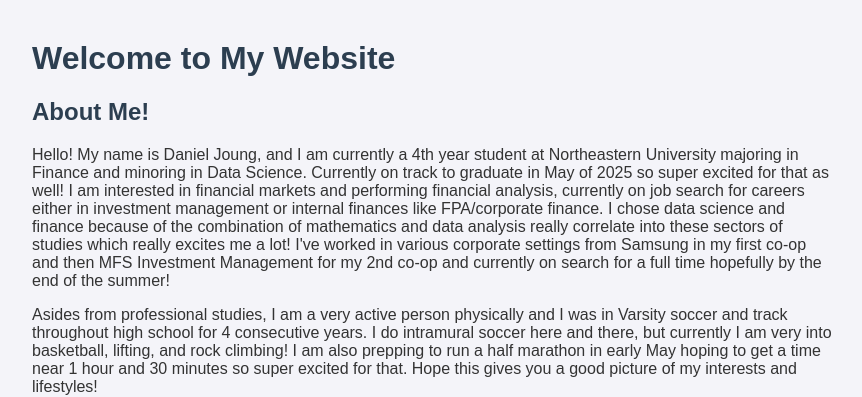
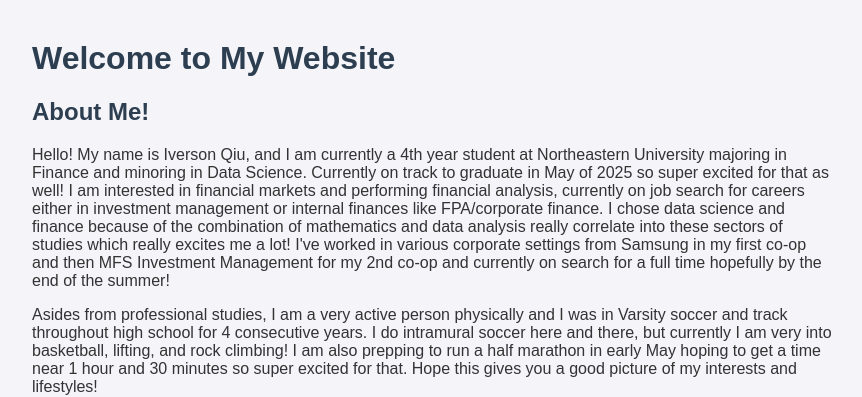
Before and after one commit to qiuiverson111/qiuiverson.github.io, a plain HTML site: page index.html in a window 1280 px wide. Shown: the top 397 px of the page, without its empty margins (208-1070 px from the left). Drawn offline with Linux system fonts and the light colour scheme.

Commit message:
Update index.html

```diff
--- a/index.html
+++ b/index.html
@@ -37,7 +37,7 @@
         <h1>Welcome to My Website</h1>
 
         <h2>About Me!</h2>
-        <p>Hello! My name is Daniel Joung, and I am currently a 4th year student at Northeastern University majoring in Finance and minoring in Data Science. Currently on track to graduate in May of 2025 so super excited for that as well! I am interested in financial markets and performing financial analysis, currently on job search for careers either in investment management or internal finances like FPA/corporate finance. I chose data science and finance because of the combination of mathematics and data analysis really correlate into these sectors of studies which really excites me a lot! I've worked in various corporate settings from Samsung in my first co-op and then MFS Investment Management for my 2nd co-op and currently on search for a full time hopefully by the end of the summer!</p>
+        <p>Hello! My name is Iverson Qiu, and I am currently a 4th year student at Northeastern University majoring in Finance and minoring in Data Science. Currently on track to graduate in May of 2025 so super excited for that as well! I am interested in financial markets and performing financial analysis, currently on job search for careers either in investment management or internal finances like FPA/corporate finance. I chose data science and finance because of the combination of mathematics and data analysis really correlate into these sectors of studies which really excites me a lot! I've worked in various corporate settings from Samsung in my first co-op and then MFS Investment Management for my 2nd co-op and currently on search for a full time hopefully by the end of the summer!</p>
         <p>Asides from professional studies, I am a very active person physically and I was in Varsity soccer and track throughout high school for 4 consecutive years. I do intramural soccer here and there, but currently I am very into basketball, lifting, and rock climbing! I am also prepping to run a half marathon in early May hoping to get a time near 1 hour and 30 minutes so super excited for that. Hope this gives you a good picture of my interests and lifestyles!</p>
 
         <h2>My Photo</h2>
```
